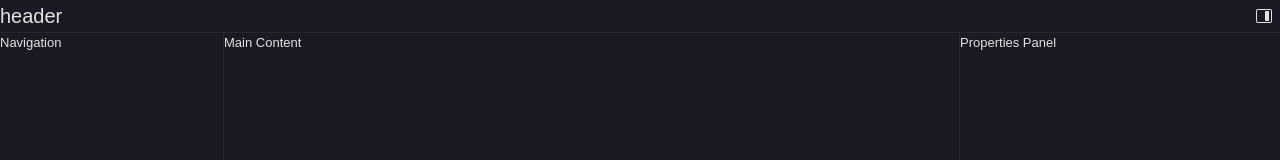
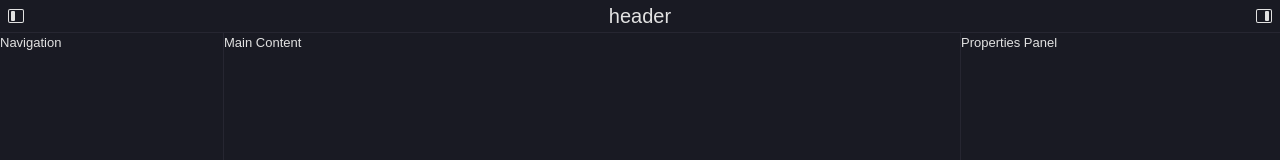
Before and after one commit to cdlftw/appshell, a React (Vite) app: page / in a window 1280 px wide. Shown: the top 160 px of the page. Built offline with nearby package versions, Linux system fonts and the light colour scheme; a web font is replaced by a local one.

Commit message:
header is king

```diff
--- a/src/App.tsx
+++ b/src/App.tsx
@@ -1,29 +1,43 @@
 import { useState } from 'react';
-import { BsLayoutSidebarInsetReverse, BsLayoutSidebarReverse } from "react-icons/bs";
+import { BsLayoutSidebar, BsLayoutSidebarInset, BsLayoutSidebarInsetReverse, BsLayoutSidebarReverse } from "react-icons/bs";
 
 function App() {
+	const [navVisible, setNavVisible] = useState(true);
 	const [asideVisible, setAsideVisible] = useState(true);
 
 	return (
-		<div className="flex flex-col h-screen text-sm">
-			<header className="bg-customgray text-cusoffwhite flex justify-between items-center border-b border-cusdialogbg">
+		<div className="grid grid-rows-[auto,1fr] h-screen overflow-hidden text-sm">
+			<header
+				className="bg-customgray text-cusoffwhite flex justify-between items-center border-b border-cusdialogbg">
+				<button onClick={() => setNavVisible(!navVisible)}
+						className="p-2 hover:bg-cusdarkmenubg rounded-md">
+					{navVisible ? <BsLayoutSidebarInset className="w-4 h-4"/> :
+						<BsLayoutSidebar className="w-4 h-4"/>}
+				</button>
 				<h1 className="font-heading text-xl md:text-xl">header</h1>
-				<button onClick={() => setAsideVisible(!asideVisible)} className="p-2 hover:bg-cusdarkmenubg rounded-md">
-					{asideVisible ? <BsLayoutSidebarInsetReverse className="w-4 h-4"/> : <BsLayoutSidebarReverse className="w-4 h-4"/>}
+				<button onClick={() => setAsideVisible(!asideVisible)}
+						className="p-2 hover:bg-cusdarkmenubg rounded-md">
+					{asideVisible ? <BsLayoutSidebarInsetReverse className="w-4 h-4"/> :
+						<BsLayoutSidebarReverse className="w-4 h-4"/>}
 				</button>
 			</header>
 			<div className="flex flex-grow overflow-hidden">
-				<div className="bg-customgray h-screen text-cusoffwhite border-r border-cusdialogbg w-56">
-					<nav>
-						Navigation
-					</nav>
+				<div className={`bg-customgray h-full text-cusoffwhite border-r border-cusdialogbg transition-all duration-250 ease-in-out ${navVisible ? 'w-56' : 'w-0'}`}>
+					{navVisible && (
+						<nav>
+							Navigation
+						</nav>
+					)}
 				</div>
-				<main className="bg-customgray h-full text-cusoffwhite flex-grow relative">
-					Main Content
-					<div className={`bg-customgray absolute right-0 top-0 bottom-0 text-cusoffwhite border-l border-cusdialogbg transition-transform duration-250 ease-in-out ${asideVisible ? 'translate-x-0' : 'translate-x-full'}`}>
-						<aside className="w-80">
-							Properties Panel
-						</aside>
+				<main className="bg-customgray h-full text-cusoffwhite flex-grow flex justify-between">
+					<div>Main Content</div>
+					<div
+						className={`bg-customgray h-full text-cusoffwhite border-l border-cusdialogbg transition-all duration-250 ease-in-out ${asideVisible ? 'w-80' : 'w-0'}`}>
+						{asideVisible && (
+							<aside>
+								Properties Panel
+							</aside>
+						)}
 					</div>
 				</main>
 			</div>
```
